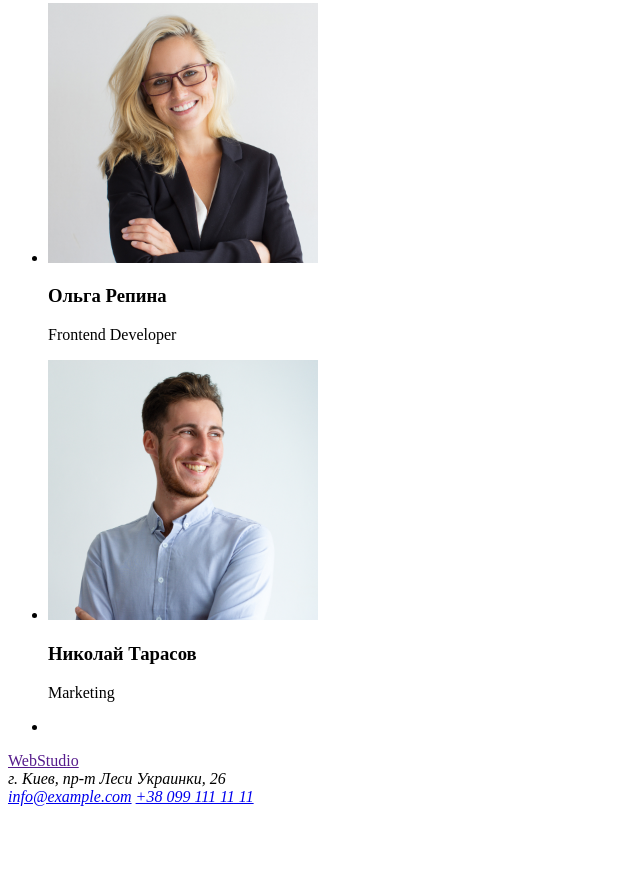
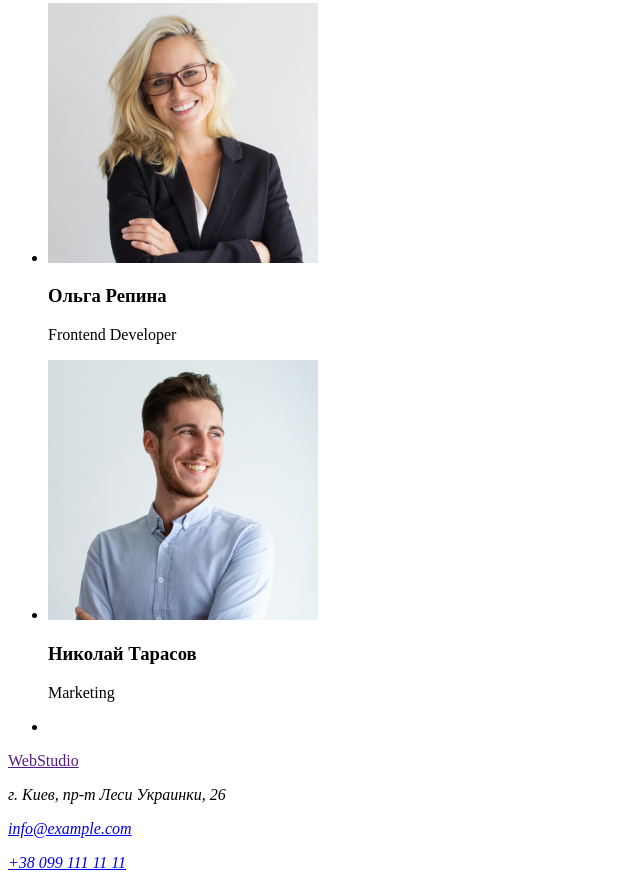
Before and after one commit to voprim/goit-markup-hw-01, a plain HTML site: page index.html in a window 1280 px wide. Shown: the part 1925-2813 px from the top of the page, without its empty margins (0-640 px from the left). Before the commit the page ends 2739 px from the top, so only its background shows below. Drawn offline with Linux system fonts and the light colour scheme.

Commit message:
добавил тег p в футер в адрес

```diff
--- a/index.html
+++ b/index.html
@@ -115,9 +115,9 @@
     <footer>
       <a href="">WebStudio</a>
       <address>
-        г. Киев, пр-т Леси Украинки, 26 <br />
-        <a href="mailto:info@example.com">info@example.com</a>
-        <a href="tel:+380991111111">+38 099 111 11 11</a>
+        <p>г. Киев, пр-т Леси Украинки, 26</p>
+        <p><a href="mailto:info@example.com">info@example.com</a></p>
+        <p><a href="tel:+380991111111">+38 099 111 11 11</a></p>
       </address>
     </footer>
   </body>
```
